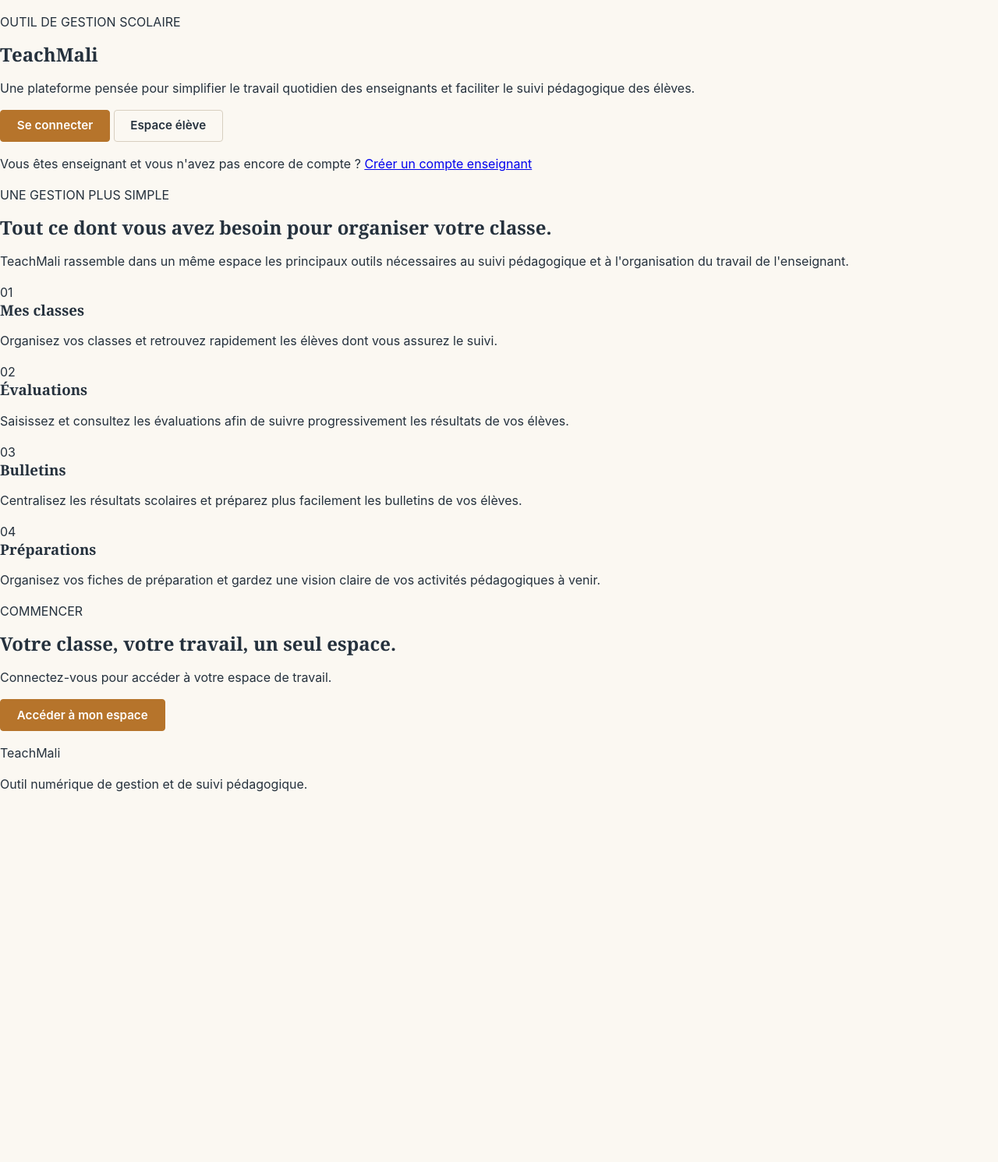
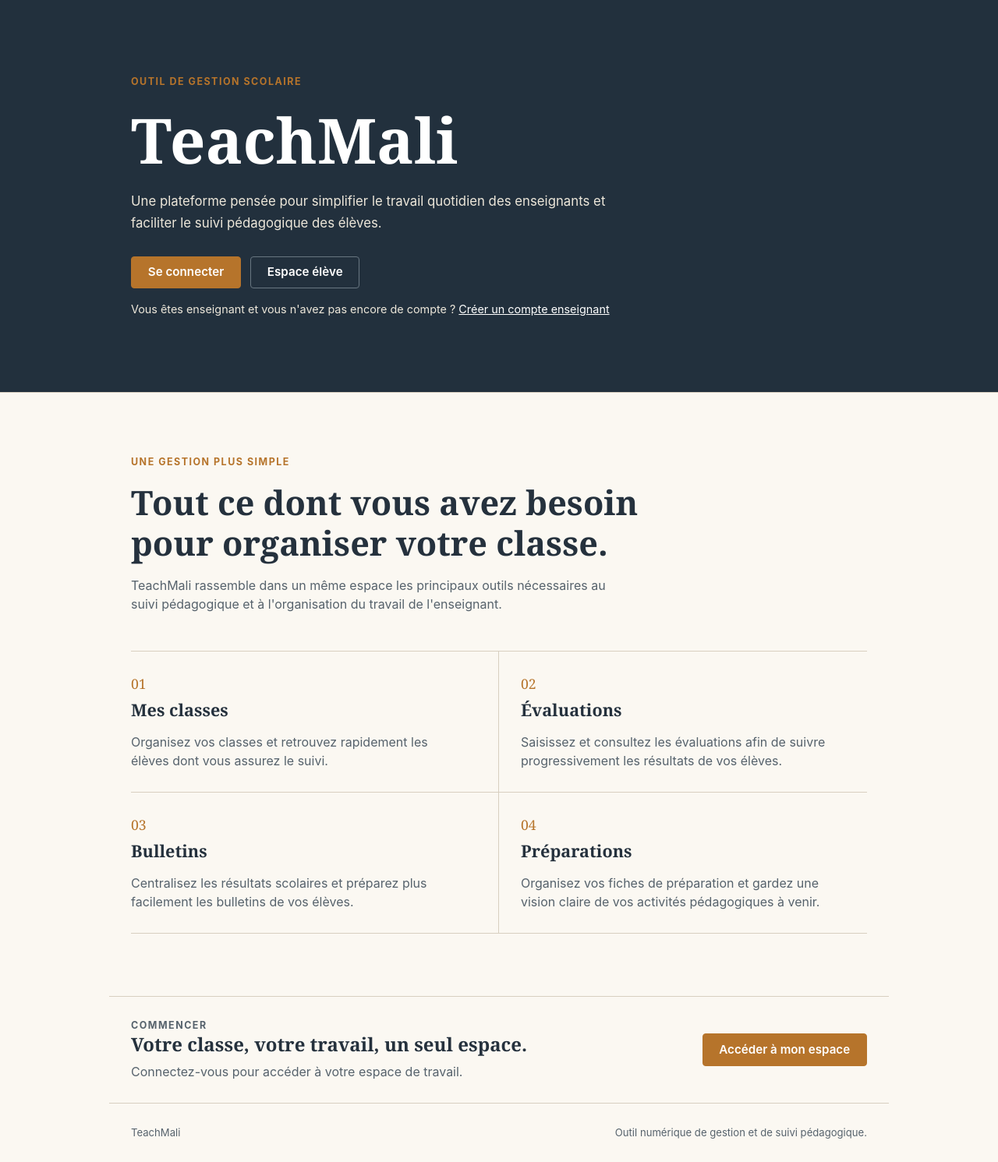
Before and after one commit to horondensidi-rgb/ma-classe-pro, a Django app: page / in a window 1280 px wide. Shown: the part 75-1566 px from the top of the page at 78% size. Before the commit the page ends 1091 px from the top, so only its background shows below. Run offline with Django 5.2, Linux system fonts and the light colour scheme.

Commit message:
Styler ma page d'accueil

```diff
--- a/static/comptes/css/style.css
+++ b/static/comptes/css/style.css
@@ -566,3 +566,211 @@ h1, h2, h3 {
         height: 42px;
     }
 }
+
+
+/* ============================================================
+PAGE D'ACCUEIL — MA CLASSE PRO
+============================================================ */
+
+.accueil-hero {
+border-bottom: 1px solid var(--couleur-trait);
+background: var(--couleur-panneau);
+color: var(--couleur-panneau-texte);
+}
+
+.accueil-hero-contenu {
+max-width: 1000px;
+margin: 0 auto;
+padding: 4rem var(--espace-sm);
+}
+
+@media (min-width: 640px) {
+.accueil-hero-contenu {
+padding: 6rem var(--espace-md);
+}
+}
+
+.accueil-sur-titre {
+margin: 0 0 var(--espace-sm);
+color: var(--couleur-accent);
+font-size: 0.78rem;
+font-weight: 700;
+letter-spacing: 0.12em;
+}
+
+.accueil-hero h1 {
+color: #FFFFFF;
+font-size: clamp(2.5rem, 8vw, 5rem);
+margin-bottom: var(--espace-sm);
+}
+
+.accueil-introduction {
+max-width: 620px;
+color: var(--couleur-panneau-texte);
+font-size: 1.05rem;
+line-height: 1.7;
+margin-bottom: var(--espace-md);
+}
+
+.accueil-actions {
+display: flex;
+flex-wrap: wrap;
+gap: 0.75rem;
+margin-bottom: var(--espace-sm);
+}
+
+.accueil-actions .bouton-secondaire {
+color: #FFFFFF;
+border-color: #687681;
+}
+
+.accueil-actions .bouton-secondaire:hover {
+color: var(--couleur-encre);
+}
+
+.accueil-inscription {
+margin: 0;
+font-size: 0.9rem;
+color: var(--couleur-panneau-texte);
+}
+
+.accueil-inscription a {
+color: #FFFFFF;
+}
+
+.accueil-presentation {
+max-width: 1000px;
+margin: 0 auto;
+padding: 3.5rem var(--espace-sm);
+}
+
+@media (min-width: 640px) {
+.accueil-presentation {
+padding: 5rem var(--espace-md);
+}
+}
+
+.accueil-section-titre {
+max-width: 680px;
+margin-bottom: var(--espace-lg);
+}
+
+.accueil-section-titre h2 {
+font-size: clamp(1.7rem, 4vw, 2.7rem);
+}
+
+.accueil-section-titre > p:last-child {
+color: var(--couleur-encre-douce);
+max-width: 620px;
+}
+
+.accueil-fonctionnalites {
+display: grid;
+grid-template-columns: 1fr;
+gap: 0;
+border-top: 1px solid var(--couleur-trait);
+}
+
+@media (min-width: 640px) {
+.accueil-fonctionnalites {
+grid-template-columns: 1fr 1fr;
+}
+}
+
+.accueil-fonctionnalite {
+padding: var(--espace-md) 0;
+border-bottom: 1px solid var(--couleur-trait);
+}
+
+@media (min-width: 640px) {
+.accueil-fonctionnalite {
+padding: var(--espace-md);
+}
+
+.accueil-fonctionnalite:nth-child(odd) {
+    padding-left: 0;
+    border-right: 1px solid var(--couleur-trait);
+}
+
+.accueil-fonctionnalite:nth-child(even) {
+    padding-right: 0;
+}
+
+}
+
+.accueil-numero {
+display: block;
+margin-bottom: var(--espace-xs);
+color: var(--couleur-accent);
+font-family: var(--police-titres);
+font-size: 1.1rem;
+}
+
+.accueil-fonctionnalite h3 {
+font-family: var(--police-titres);
+font-size: 1.35rem;
+}
+
+.accueil-fonctionnalite p {
+margin: 0;
+color: var(--couleur-encre-douce);
+max-width: 42ch;
+}
+
+.accueil-cta {
+max-width: 1000px;
+margin: 0 auto;
+padding: var(--espace-md) var(--espace-sm);
+border-top: 1px solid var(--couleur-trait);
+border-bottom: 1px solid var(--couleur-trait);
+
+display: flex;
+flex-direction: column;
+gap: var(--espace-md);
+
+}
+
+@media (min-width: 640px) {
+.accueil-cta {
+padding: var(--espace-md);
+flex-direction: row;
+align-items: center;
+justify-content: space-between;
+}
+}
+
+.accueil-cta h2 {
+margin-bottom: var(--espace-xs);
+font-size: 1.5rem;
+}
+
+.accueil-cta p {
+margin: 0;
+color: var(--couleur-encre-douce);
+}
+
+.accueil-pied {
+max-width: 1000px;
+margin: 0 auto;
+padding: var(--espace-md) var(--espace-sm);
+
+display: flex;
+flex-direction: column;
+gap: 0.25rem;
+
+color: var(--couleur-encre-douce);
+font-size: 0.82rem;
+
+}
+
+@media (min-width: 640px) {
+.accueil-pied {
+padding: var(--espace-md);
+flex-direction: row;
+justify-content: space-between;
+}
+}
+
+.accueil-pied p {
+margin: 0;
+}
```
